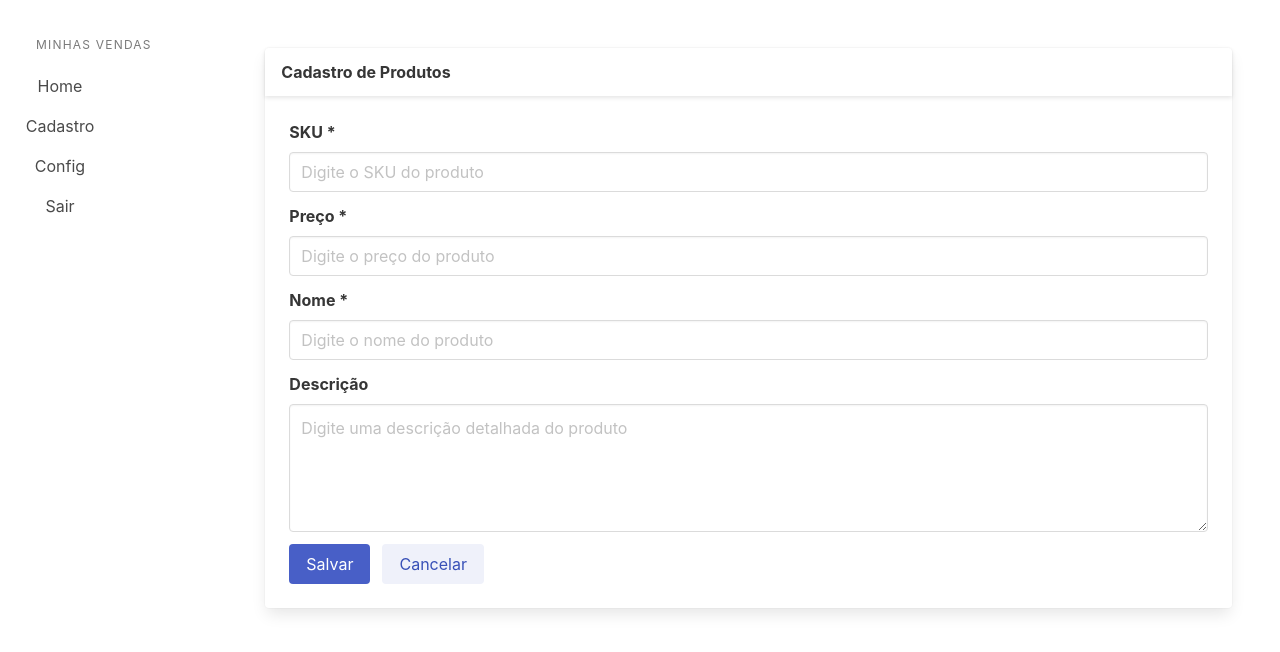
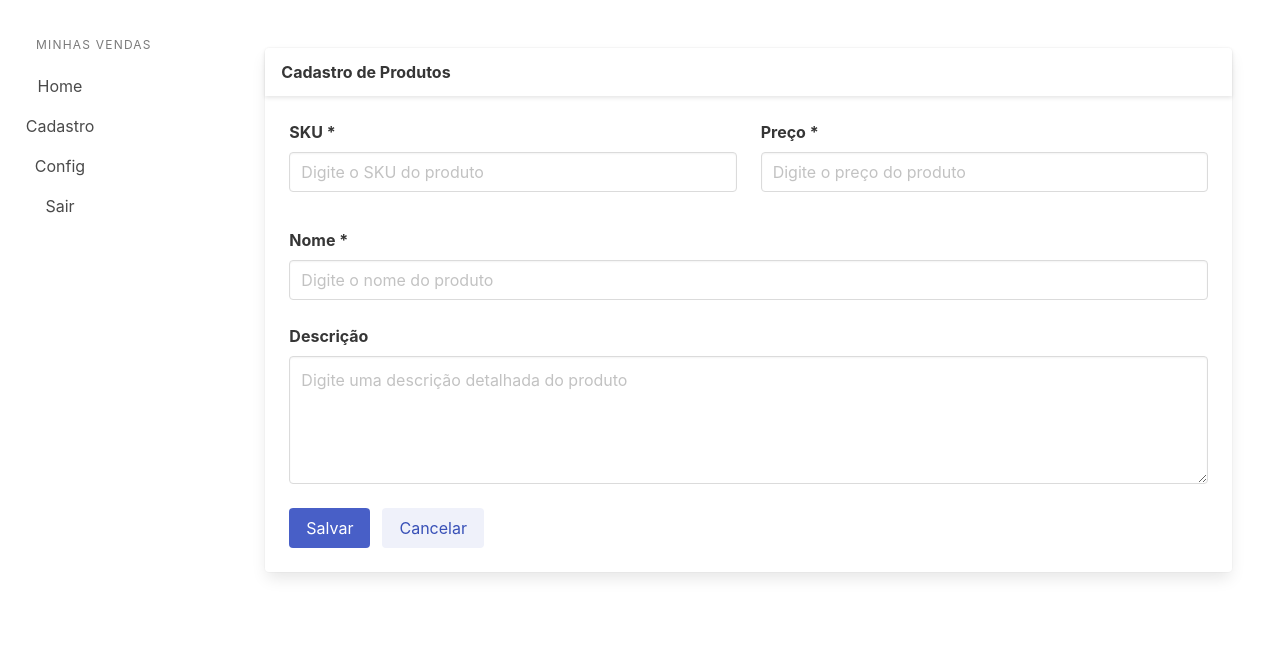
Before and after one commit to PauloDev13/udemy-venda-app, a Next.js app in the folder frontend/: page /cadastro/produto in a window 1280 px wide. Shown: the top 652 px of the page. Built offline with nearby package versions, Linux system fonts and the light colour scheme.

Commit message:
Aligning product form fields

```diff
--- a/frontend/src/components/produtos/cadastro/index.tsx
+++ b/frontend/src/components/produtos/cadastro/index.tsx
@@ -5,7 +5,8 @@
 export const CadastroProduto: NextPage = () => {
   return (
     <Layout title="Cadastro de Produtos">
-      <div className="field">
+      <div className="columns">
+        <div className="field is-half column">
           <label className="label" htmlFor="inputSku">
             SKU *
           </label>
@@ -17,7 +18,7 @@
             />
           </div>
         </div>
-      <div className="field">
+        <div className="field is-half column">
           <label className="label" htmlFor="inputPrice">
             Preço *
           </label>
@@ -29,7 +30,9 @@
             />
           </div>
         </div>
-      <div className="field">
+      </div>
+      <div className="columns">
+        <div className="field is-full column">
           <label className="label" htmlFor="inputName">
             Nome *
           </label>
@@ -41,7 +44,9 @@
             />
           </div>
         </div>
-      <div className="field">
+      </div>
+      <div className="columns">
+        <div className="field is-full column">
           <label className="label" htmlFor="inputDescricao">
             Descrição
           </label>
@@ -51,6 +56,7 @@
               id="inputDescricao"
               placeholder="Digite uma descrição detalhada do produto"
             />
+          </div>
         </div>
       </div>
       <div className="field is-grouped">
```
Lines whose indentation alone changed are shown as unchanged.
